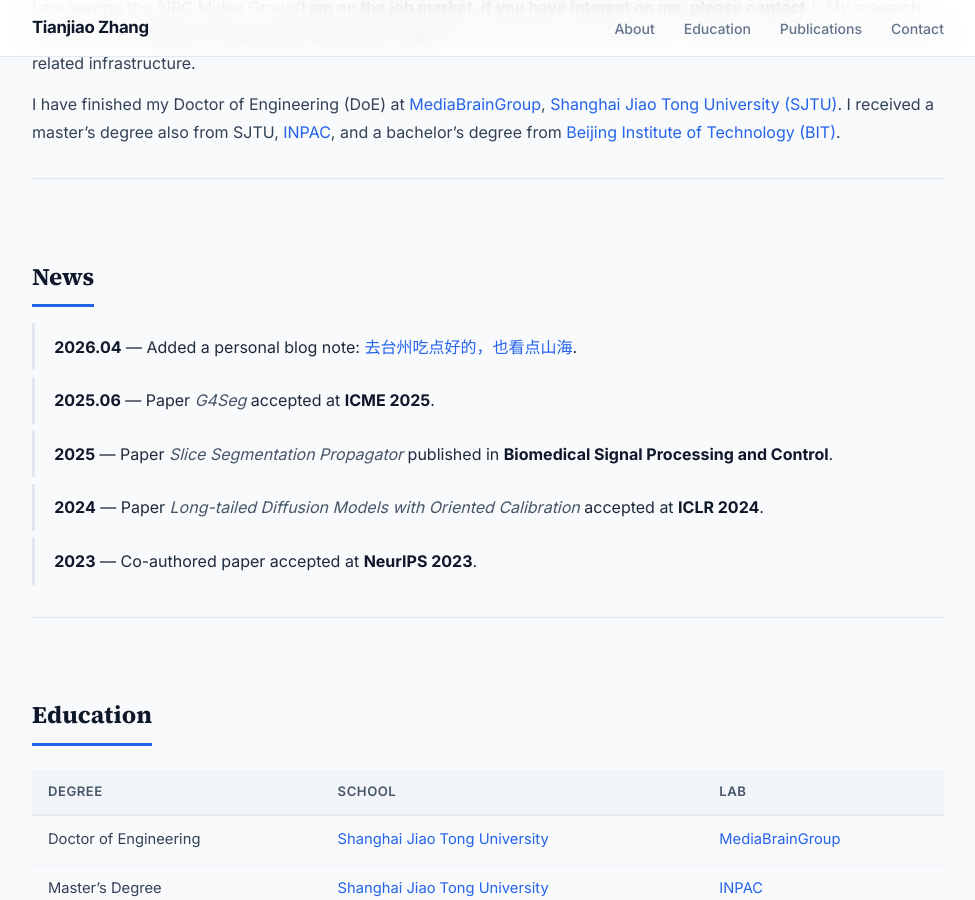
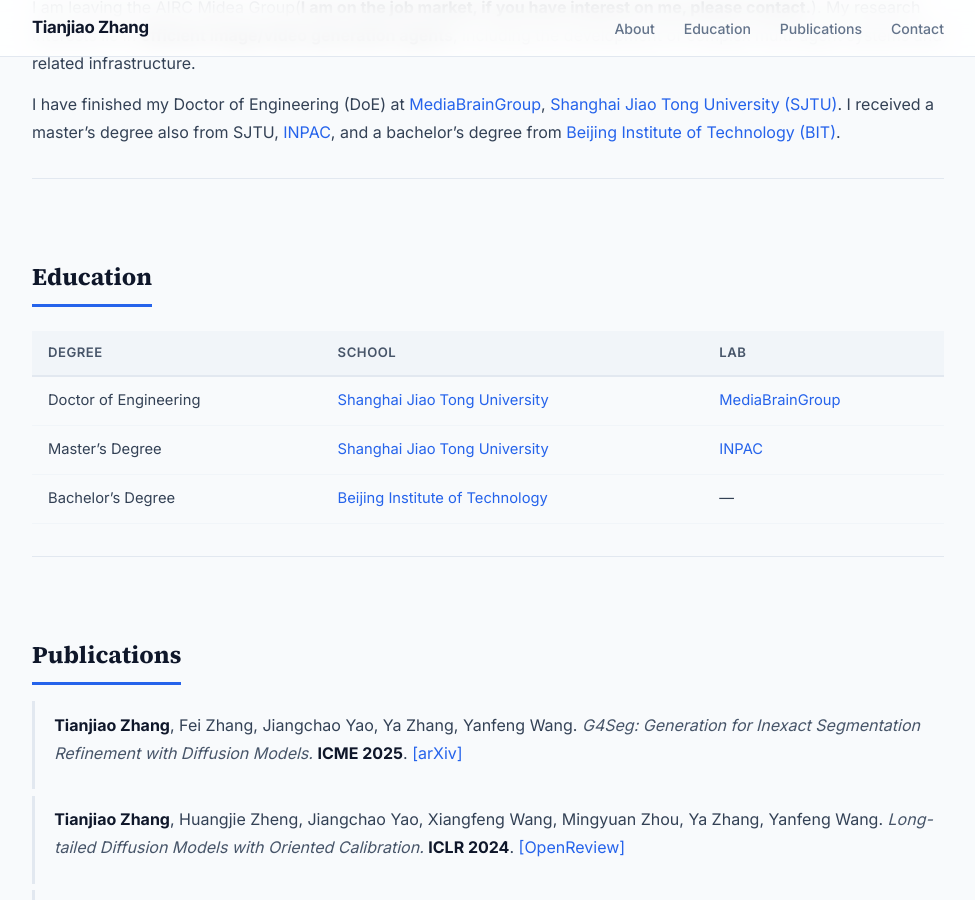
Before and after one commit to xiaoeyuztj/xiaoeyuztj.github.io, a Jekyll site: the page built from index.md, in a window 1280 px wide and 900 px high, scrolled down 432 px. Shown: the whole window, without its empty margins (152-1127 px from the left). Built offline with Jekyll 4.4.1, drawn with Linux system fonts in a browser that asks for light colours; our own code applies the rules of GitHub Pages for plain Markdown files.

Commit message:
Remove news section

```diff
--- a/index.md
+++ b/index.md
@@ -8,16 +8,6 @@ body_class: home
 I am leaving the AIRC Midea Group(**I am on the job market, if you have interest on me, please contact.**). My research interests lie in **efficient image/video generation agents**, including the development of complex multi-agent systems and related infrastructure.
 
 I have finished my Doctor of Engineering (DoE) at [MediaBrainGroup](https://mediabrain.sjtu.edu.cn/), [Shanghai Jiao Tong University (SJTU)](https://www.sjtu.edu.cn/). I received a master's degree also from SJTU, [INPAC](https://inpac.sjtu.edu.cn/), and a bachelor's degree from [Beijing Institute of Technology (BIT)](https://bit.edu.cn/).
-
----
-
-## News
-
-- **2026.04** — Added a personal blog note: [去台州吃点好的，也看点山海]({{ '/blog/taizhou-travel-food-guide/' | relative_url }}).
-- **2025.06** — Paper *G4Seg* accepted at **ICME 2025**.
-- **2025** — Paper *Slice Segmentation Propagator* published in **Biomedical Signal Processing and Control**.
-- **2024** — Paper *Long-tailed Diffusion Models with Oriented Calibration* accepted at **ICLR 2024**.
-- **2023** — Co-authored paper accepted at **NeurIPS 2023**.
 
 ---
 
```
